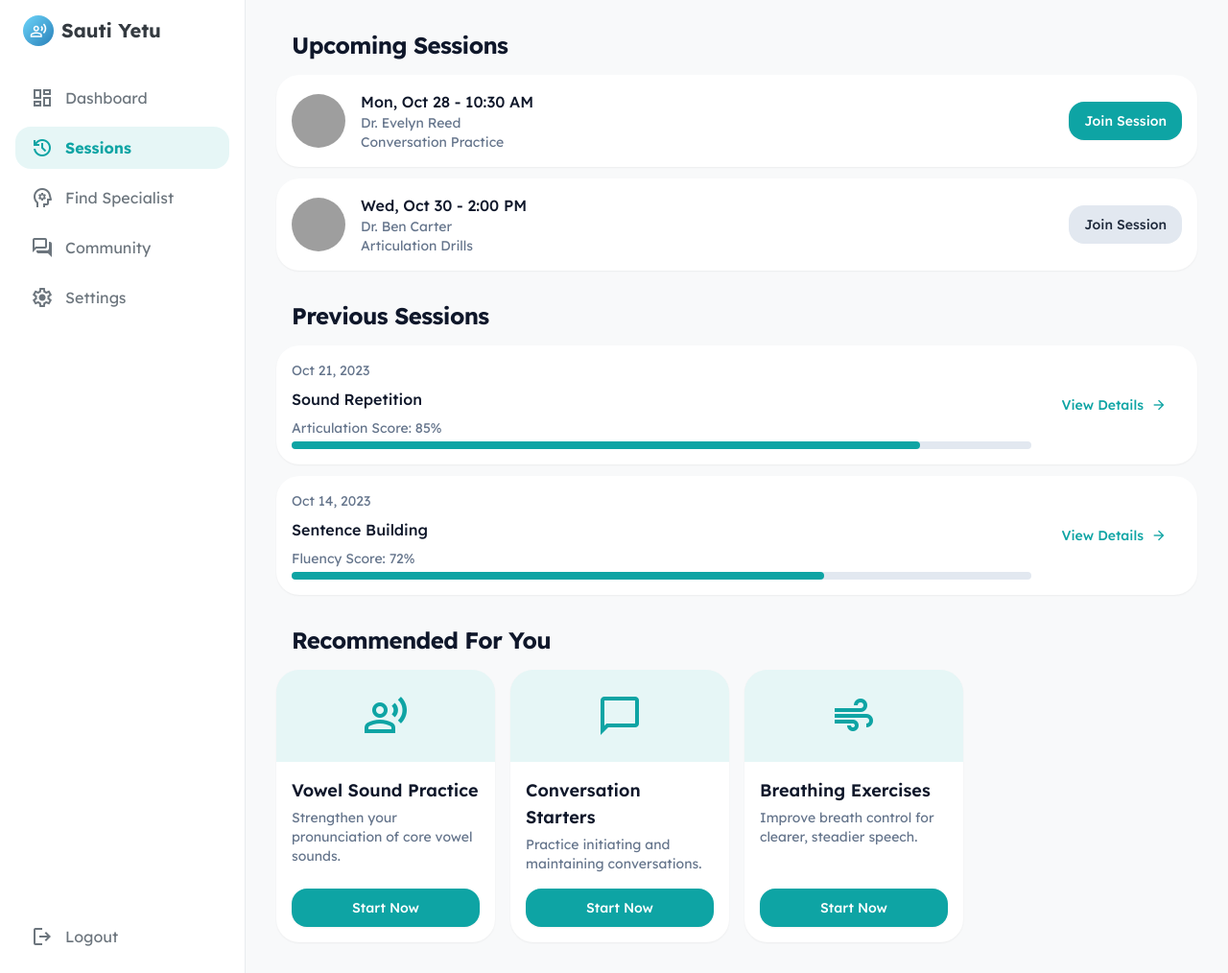
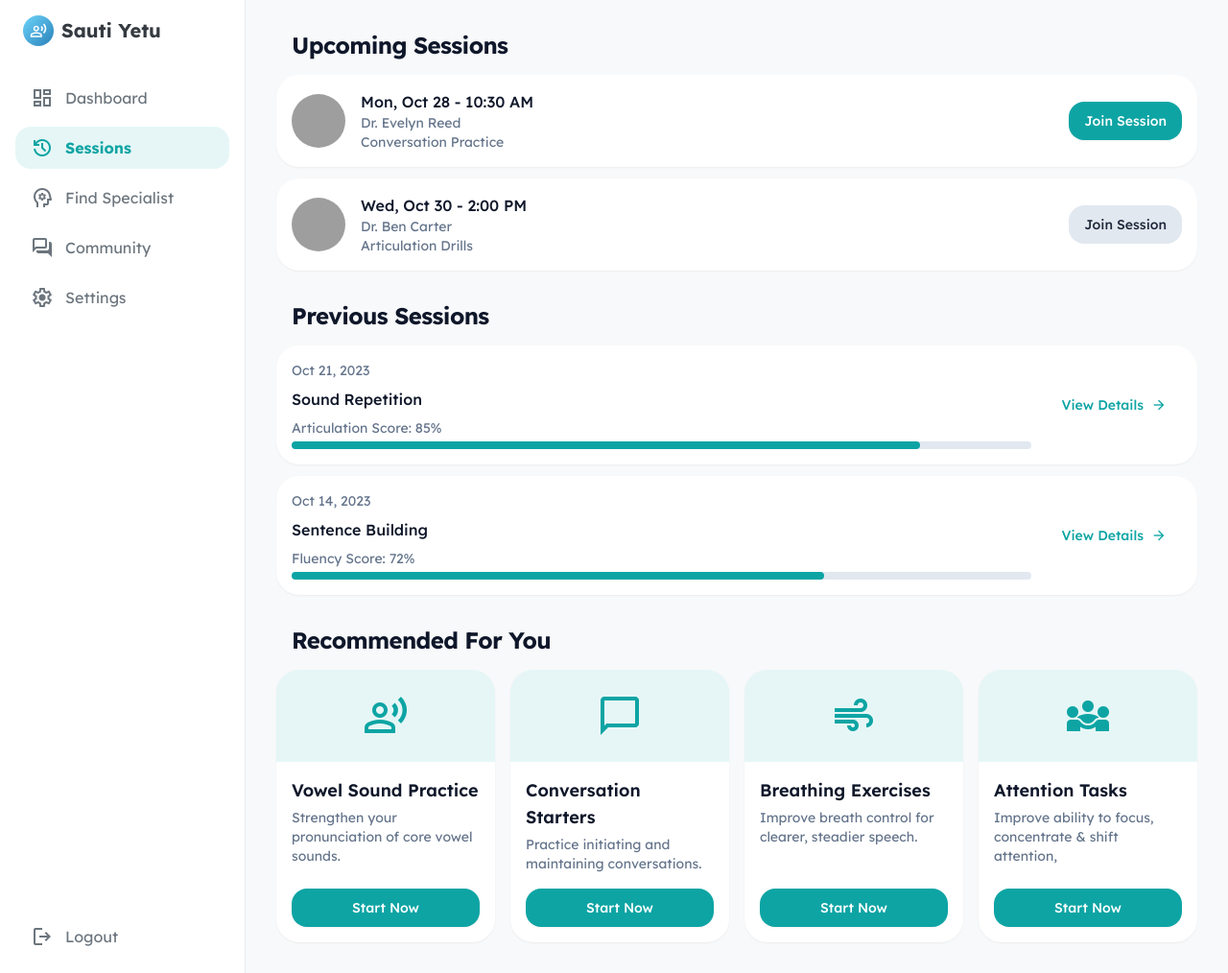
Before and after one commit to antonie-riziki/Sauti_Yetu_ASR, a Django app: page /patient-sessions/ in a window 1280 px wide. Shown: the whole page at 96% size. Run offline with Django 5.2, Linux system fonts and the light colour scheme; some libraries are stand-ins or nearby versions; grey boxes are pictures that could not be loaded.

Commit message:
added more recommended sessions for the patients sessiosn

```diff
--- a/Sauti_Yetu_ASR/SautiYetu_App/templates/patient-sessions.html
+++ b/Sauti_Yetu_ASR/SautiYetu_App/templates/patient-sessions.html
@@ -224,6 +224,18 @@
 </button>
 </div>
 </div>
+<div class="flex flex-col rounded-xl bg-white dark:bg-slate-900/50 shadow-sm overflow-hidden">
+<div class="flex items-center justify-center p-6 bg-primary/10 dark:bg-primary/20">
+<span class="material-symbols-outlined text-5xl text-primary">diversity_3</span>
+</div>
+<div class="p-4 flex flex-col flex-1">
+<h3 class="text-lg font-semibold text-slate-900 dark:text-slate-100">Attention Tasks</h3>
+<p class="text-sm text-slate-500 dark:text-slate-400 mt-1 mb-4 flex-1">Improve ability to focus, concentrate & shift attention,</p>
+<button class="w-full flex min-w-[84px] cursor-pointer items-center justify-center overflow-hidden rounded-lg h-10 px-4 bg-primary text-white text-sm font-medium leading-normal shadow-sm hover:opacity-90 transition-opacity">
+<span class="truncate">Start Now</span>
+</button>
+</div>
+</div>
 </div>
 </section>
 </main>
--- a/Sauti_Yetu_ASR/SautiYetu_App/templates/therapist-session-details.html
+++ b/Sauti_Yetu_ASR/SautiYetu_App/templates/therapist-session-details.html
@@ -161,7 +161,6 @@
 </div>
 </main>
 
-<script src='https://8x8.vc/<AppID>/external_api.js'></script>
 
 
 </div>
```
